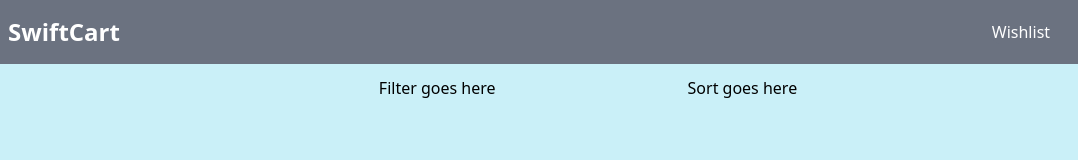
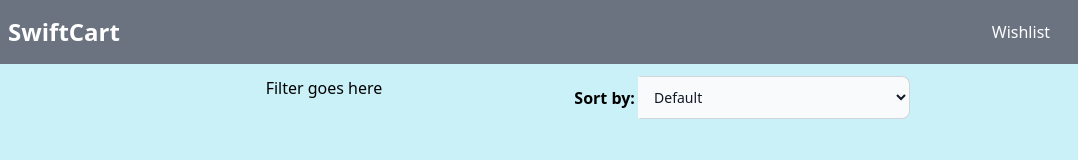
Before and after one commit to InolofatsengMotloba/Module_2_INOMOT520_JSE2407_GroupA_INOLOFATSENG-MOTLOBA_JSF01, a website built with Vite: page index.html in a window 1280 px wide. Shown: the full height of the page, 52-1130 px from the left. Built offline with nearby package versions, Linux system fonts and the light colour scheme; no server answers.

Commit message:
Add layout of sort component

```diff
--- a/index.html
+++ b/index.html
@@ -184,7 +184,20 @@
       <!-- Filter -->
       <div>Filter goes here</div>
       <!-- Sort -->
-      <div>Sort goes here</div>
+      <div class="flex sm:w-[95%] max-w-[21rem] md:w-full">
+        <label for="sort" class="w-20 my-auto font-semibold"> Sort by: </label>
+        <select
+          x-on:change="handleSort"
+          x-model="sorting"
+          name=""
+          id="sort"
+          class="p-2.5 w-full text-sm text-gray-900 bg-gray-50 rounded-e-lg border-s-gray-50 border-s-2 border border-gray-300 focus:ring-blue-500 focus:border-blue-500"
+        >
+          <option value="default">Default</option>
+          <option value="low">Price: Low to High</option>
+          <option value="high">Price: High to Low</option>
+        </select>
+      </div>
     </div>
 
     <!-- Product List -->
```
